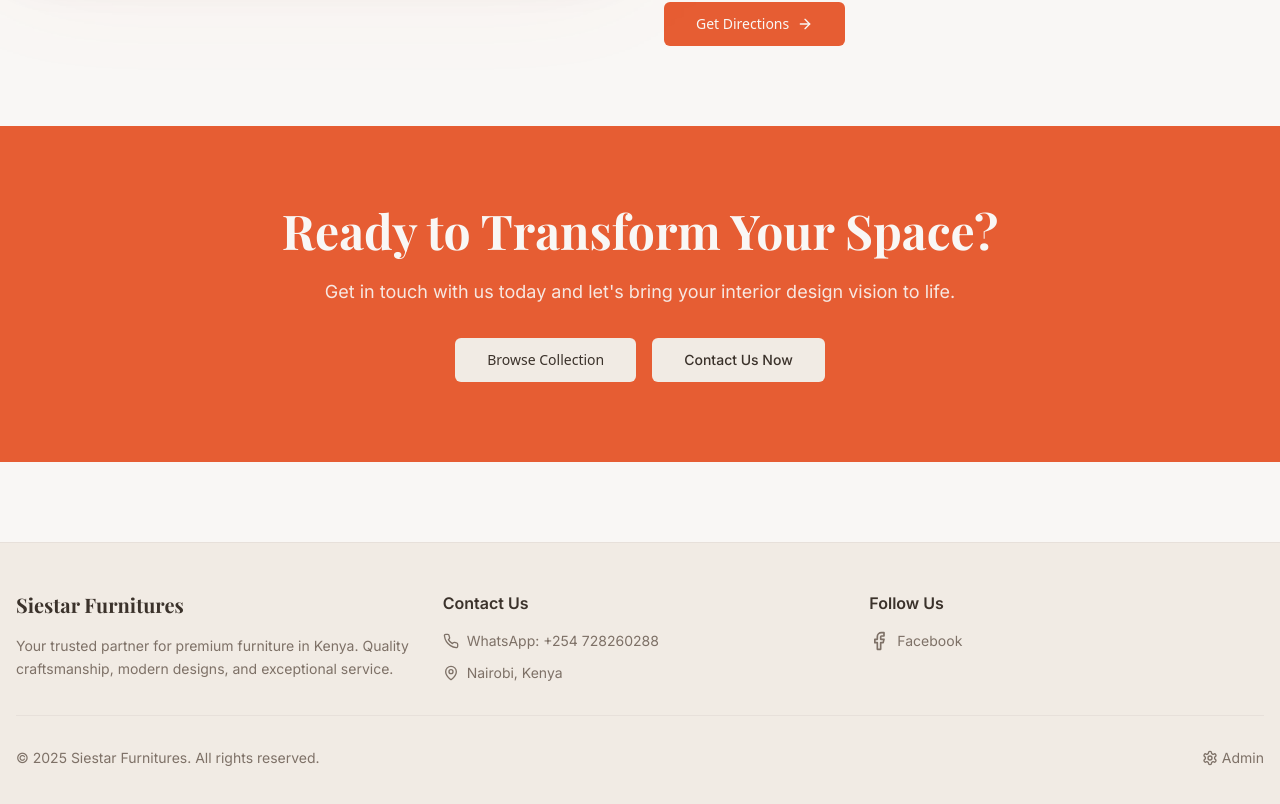
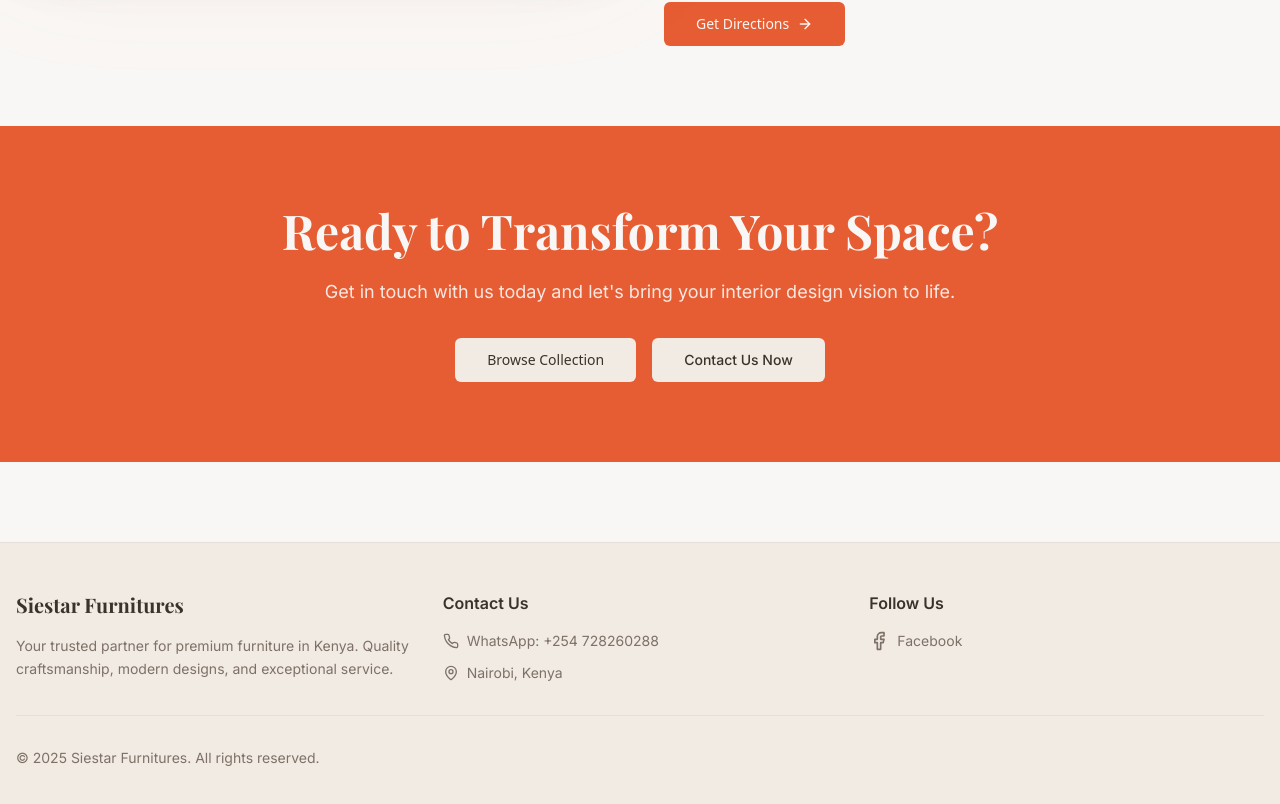
Before and after one commit to 254Kioko/siestar-furniture, a React (Vite) app: page / in a window 1280 px wide. Shown: the part 3035-3839 px from the top of the page. Built offline with nearby package versions, Linux system fonts and the light colour scheme; the HTML template or start-up script is replaced by a standard one.

Commit message:
Update Footer.tsx

```diff
--- a/src/components/Footer.tsx
+++ b/src/components/Footer.tsx
@@ -54,13 +54,7 @@ const Footer = () => {
           <p className="text-muted-foreground font-inter text-sm">
             © {new Date().getFullYear()} {BUSINESS_NAME}. All rights reserved.
           </p>
-          <Link
-            to="/admin"
-            className="flex items-center gap-1 text-muted-foreground hover:text-foreground transition-colors font-inter text-sm"
-          >
-            <Settings className="h-4 w-4" />
-            <span>Admin</span>
-          </Link>
+
         </div>
       </div>
     </footer>
```
